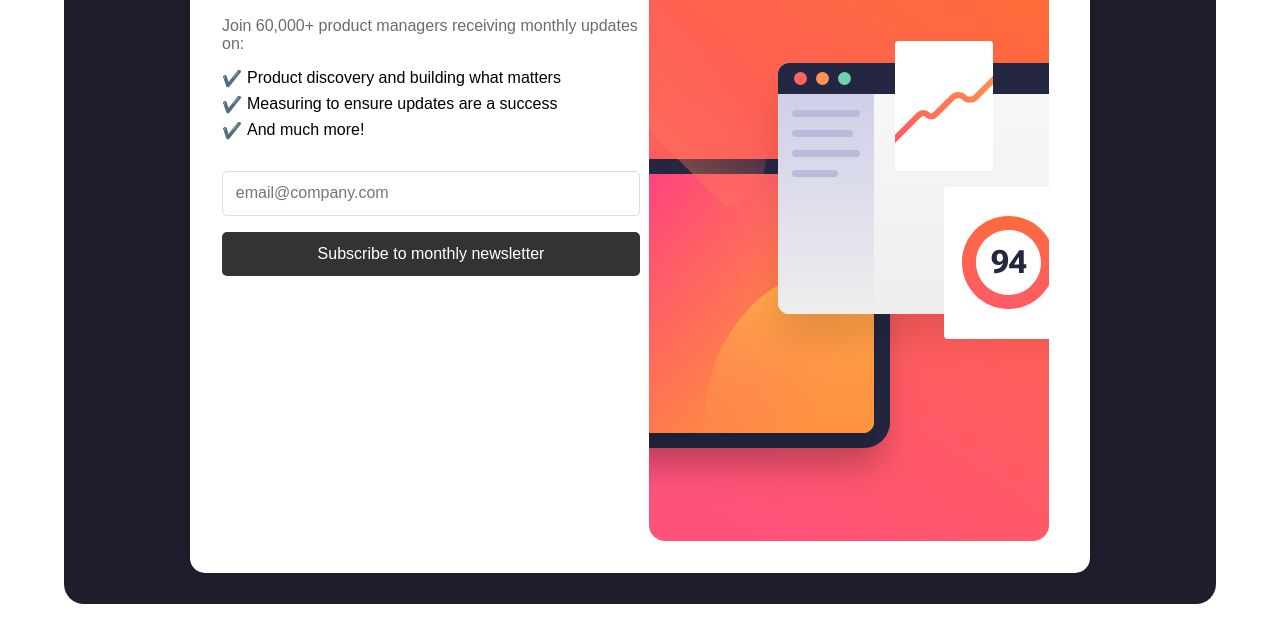
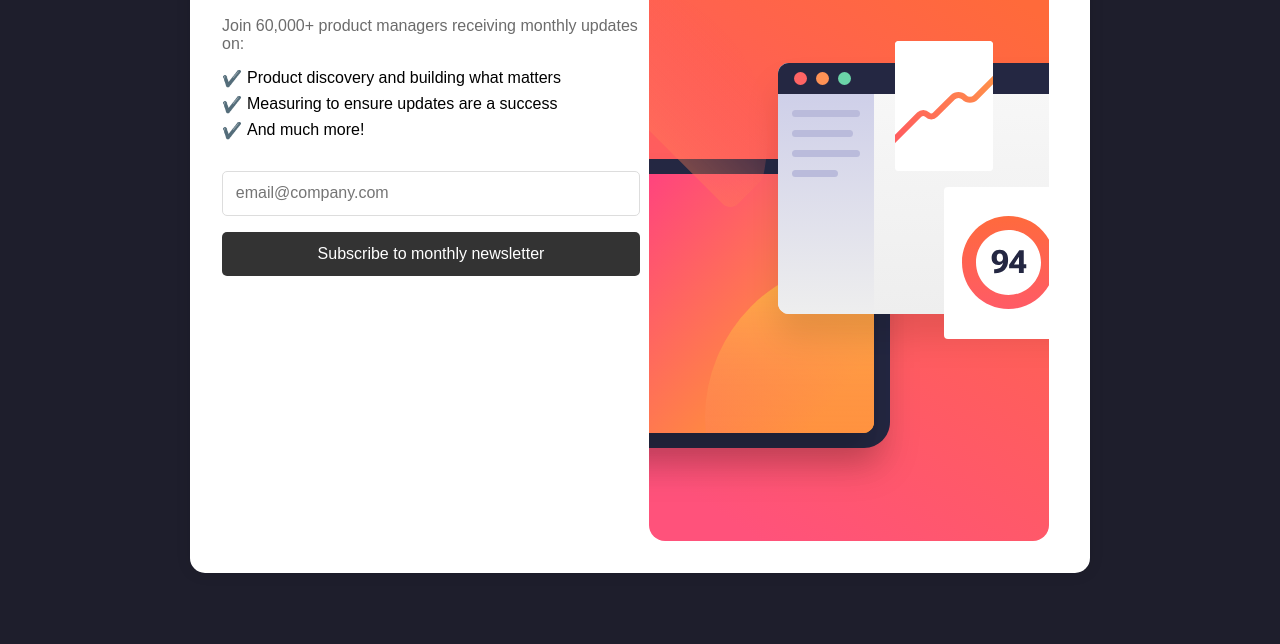
Before and after one commit to ntokozokubheka/newsletter-sign-up-with-success-message-main, a plain HTML site: page index.html in a window 1280 px wide. Shown: the part 156-800 px from the top of the page. Drawn offline with Linux system fonts and the light colour scheme.

Commit message:
background fix

```diff
--- a/css/style.css
+++ b/css/style.css
@@ -10,21 +10,8 @@ body {
     display: flex;
     justify-content: center;
     align-items: center;
-    background-color: #fff;
+    background-color:  #1E1E2C;
     height: 100vh;
-}
-
-.outer-container {
-    background-color: #1E1E2C;
-    padding: 2em;
-    border-radius: 20px;
-    display: flex;
-    justify-content: center;
-    align-items: center;
-    width: 90%;
-    height: 90vh;
-    margin: 0 auto;
-    box-sizing: border-box; /
 }
 
 .newsletter-card {
```
